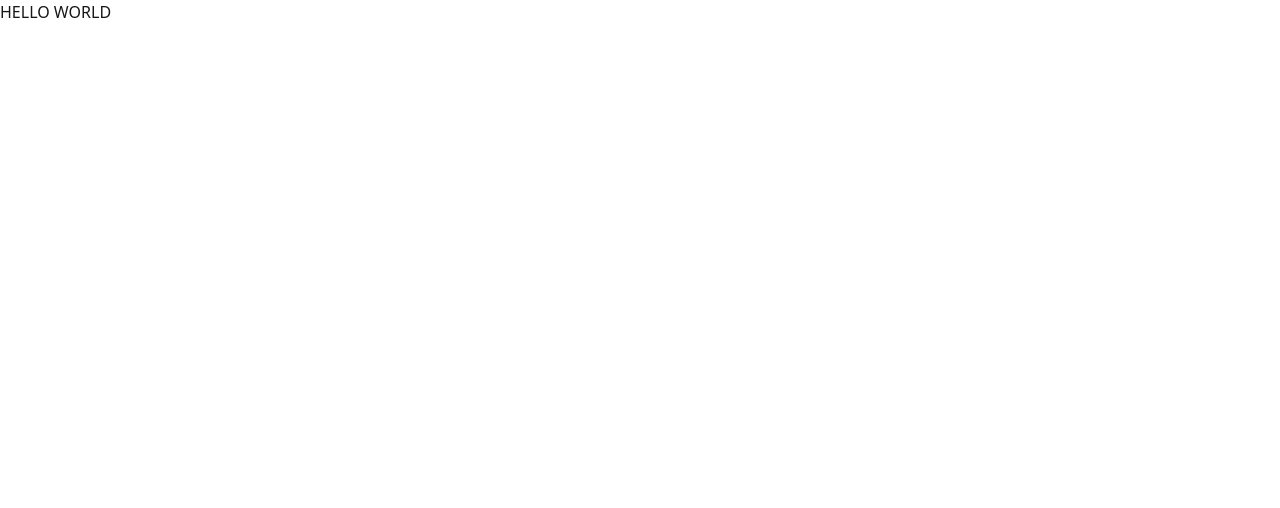
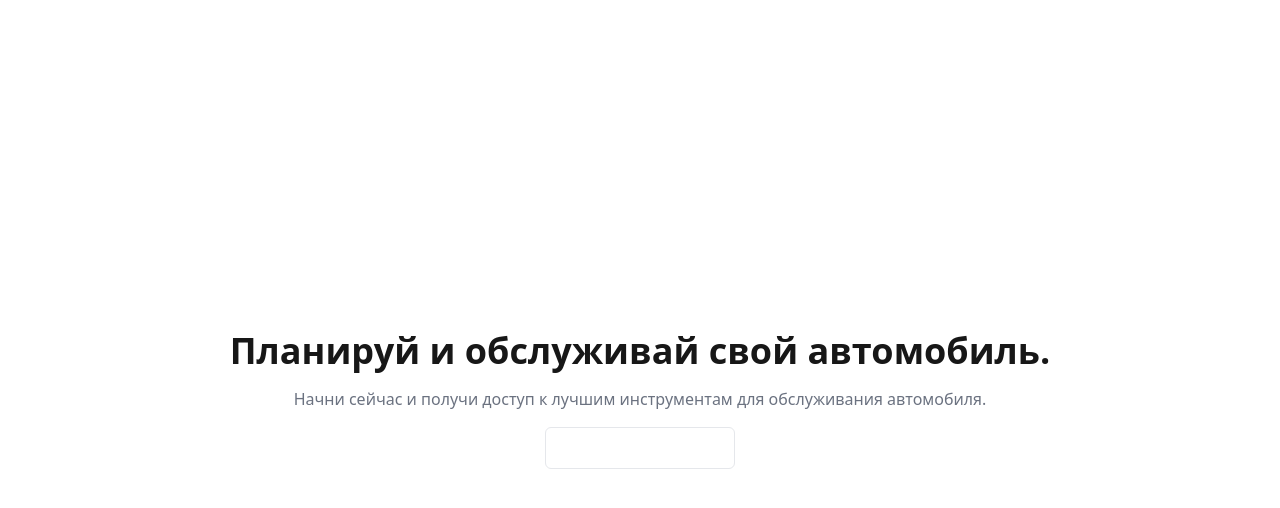
Before and after one commit to mihail-fomin/car-service, a Next.js app: page / in a window 1280 px wide. Shown: the top 508 px of the page. Built offline with nearby package versions, Linux system fonts and the light colour scheme.

Commit message:
feat: home page landing

```diff
--- a/app/auth/authOptions.ts
+++ b/app/auth/authOptions.ts
@@ -1,7 +1,7 @@
 import GoogleProvider from 'next-auth/providers/google'
 import { PrismaAdapter } from '@next-auth/prisma-adapter'
-import prisma from '@/app/utils/connect'
 import { NextAuthOptions } from 'next-auth'
+import { prisma } from '@/prisma/client'
 
 const clientId = process.env.GOOGLE_CLIENT_ID
 const clientSecret = process.env.GOOGLE_CLIENT_SECRET
--- a/app/page.tsx
+++ b/app/page.tsx
@@ -1,3 +1,20 @@
+import Link from "next/link";
+
 export default function Home() {
-    return <div className="">HELLO WORLD</div>;
+    return (
+        <div className="flex flex-col items-center justify-center h-screen text-center">
+            <h1 className="text-4xl font-bold">Планируй и обслуживай свой автомобиль.</h1>
+            <p className="text-center mt-4 text-gray-500">
+                Начни сейчас и получи доступ к лучшим инструментам для обслуживания автомобиля.
+            </p>
+            <div className="flex gap-4 mt-4">
+                <Link
+                    className="text-white px-4 py-2 rounded-md border-[1px] border-gray-200"
+                    href="/api/auth/signin"
+                >
+                    Войти через Google
+                </Link>
+            </div>
+        </div>
+    )
 }
--- a/package.json
+++ b/package.json
@@ -10,6 +10,7 @@
         "lint": "next lint prettier --write ."
     },
     "dependencies": {
+        "@next-auth/prisma-adapter": "^1.0.7",
         "@prisma/client": "^6.4.1",
         "axios": "^1.7.9",
         "next": "15.1.7",
--- a/prisma/client.ts
+++ b/prisma/client.ts
@@ -1,6 +1,6 @@
 import { PrismaClient } from '@prisma/client';
 
-const prisma = new PrismaClient();
+export const prisma = new PrismaClient();
 
 async function main() {
   // Создание пользователя
```
Also changed, not shown: app/api/auth/[...nextauth]/route.ts (renamed from api/auth/[...nextauth]/route.ts), 1 other file (tests, documents, lock files or other folders).
